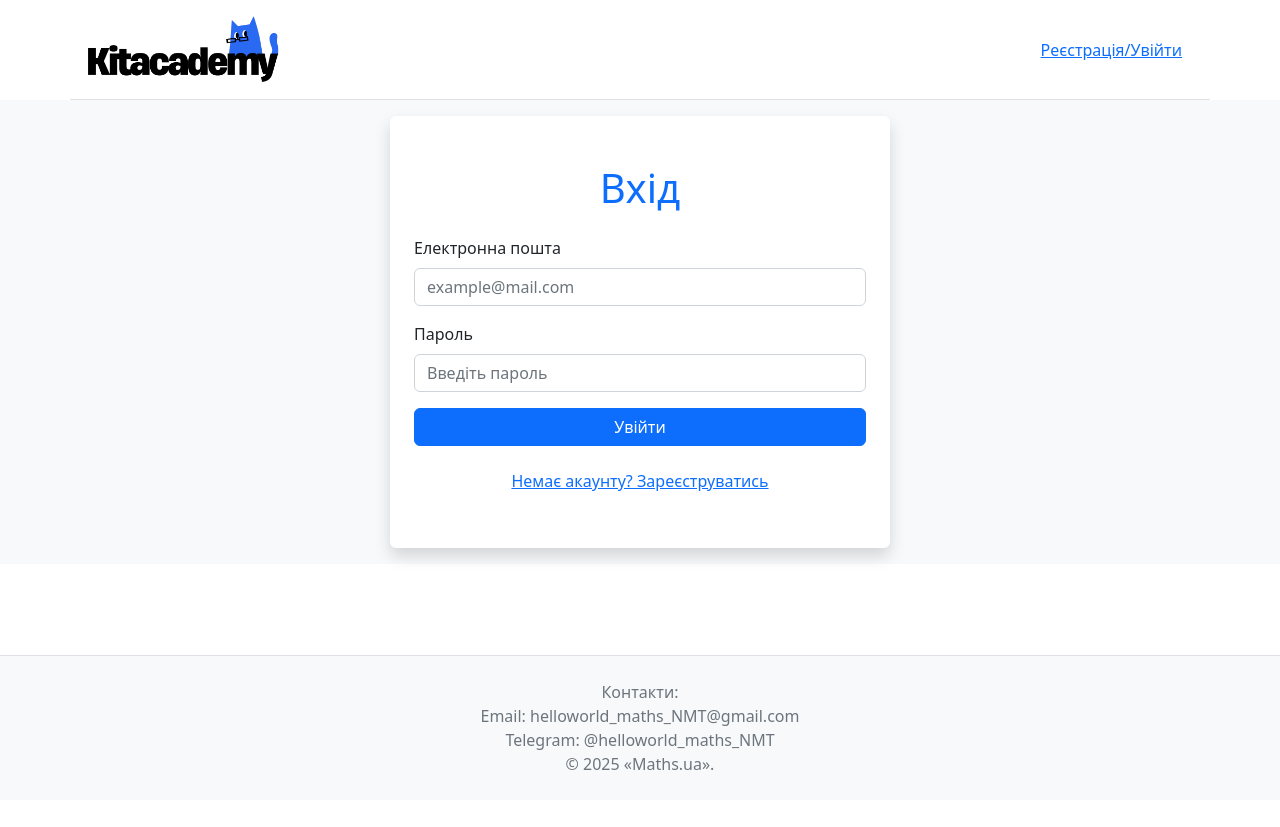
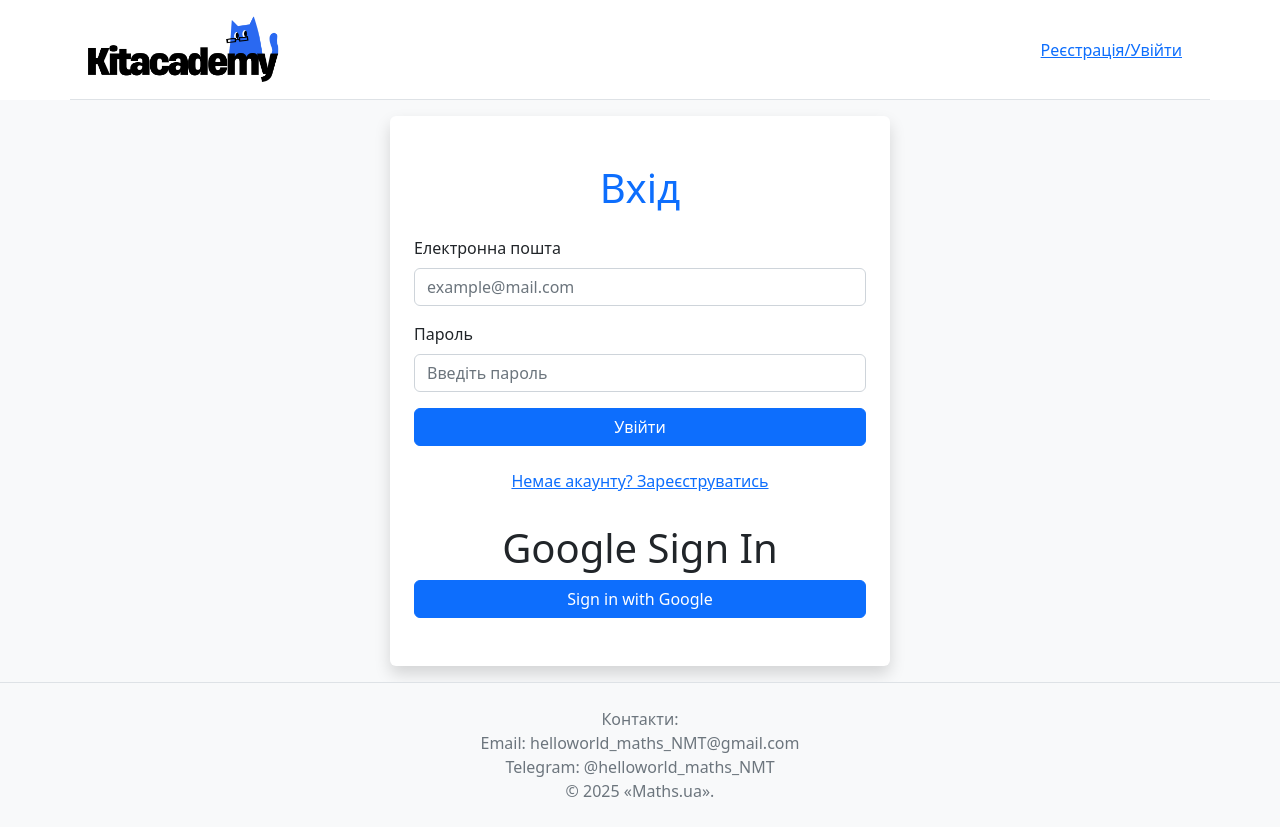
Before and after one commit to yana-utochkina/math-nmt, a Next.js app: page /register in a window 1280 px wide. Before the commit the page ends 800 px from the top, so only its background shows below. Built offline with nearby package versions, Linux system fonts and the light colour scheme.

Commit message:
added sign in google just for it to be

```diff
--- a/src/app/register/page.tsx
+++ b/src/app/register/page.tsx
@@ -1,6 +1,9 @@
 "use client";
 
 import { useState } from 'react';
+import { signIn } from "next-auth/react";
+
+
 
 export default function RegisterOrLogin() {
   const [isRegister, setIsRegister] = useState(false);
@@ -89,7 +92,7 @@ export default function RegisterOrLogin() {
 
   return (
     <div className="min-h-screen d-flex flex-column align-items-center justify-content-center bg-light p-3">
-      <div className="container px-4 py-5 bg-white shadow rounded" style={{ maxWidth: '500px' }}>
+      <div className="container px-4 py-5 bg-white shadow rounded" style={{maxWidth: '500px'}}>
         <h1 className="text-center mb-4 text-primary">
           {isRegister ? 'Реєстрація' : 'Вхід'}
         </h1>
@@ -187,6 +190,17 @@ export default function RegisterOrLogin() {
                 : 'Немає акаунту? Зареєструватись'}
           </button>
         </div>
+        <div className="mt-4 text-center">
+          <h1>Google Sign In</h1>
+          {/* Default NextAuth sign-in button */}
+          <button
+              onClick={() => signIn("google")}
+              className="btn btn-primary w-100"
+              // className="btn btn-google" // Optional: Add styling classes like bootstrap's 'btn-google' if you want
+          >
+            Sign in with Google
+          </button>
+        </div>
       </div>
     </div>
   );
```
Lines whose indentation alone changed are shown as unchanged.
